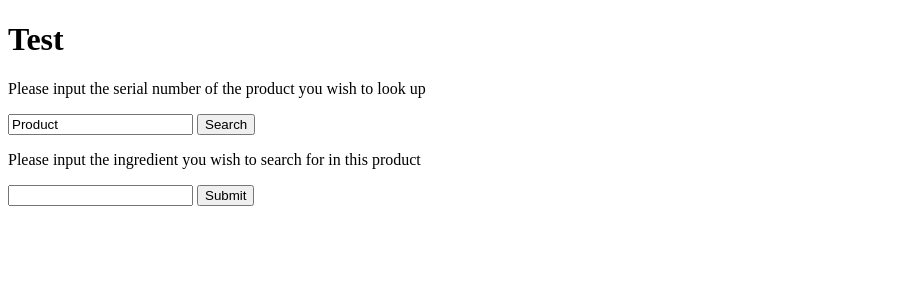
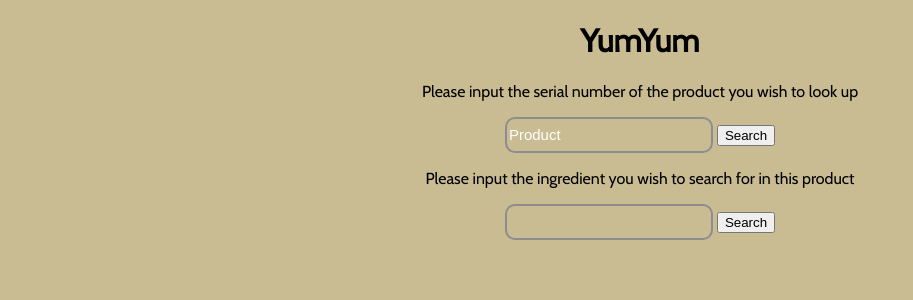
Before and after one commit to jluna2000/Hackathon-Project-2022, a Flask app: page / in a window 1280 px wide. Shown: the top 300 px of the page, without its empty margins (0-913 px from the left). Run offline with Flask 2, Linux system fonts and the light colour scheme.

Commit message:
gvytfgyt

```diff
--- a/static/styling.css
+++ b/static/styling.css
@@ -0,0 +1,41 @@
+h1{
+    font-family: 'Cabin', sans-serif;
+}
+
+p{
+    font-family: 'Cabin', sans-serif;
+}
+
+body{
+    background-color: #c9bb92;
+}
+#block1{
+    text-align: center;
+}
+#srnum{
+    height: 30px;
+    width: 200px;
+
+    color:rgb(255, 255, 255);
+    font-size: 15px;
+
+    border-radius: 10px;
+    border: 2px solid #8e8c91;
+    background-color: rgba(255, 255, 255, 0);
+}
+
+#ingr{
+    height: 30px;
+
+    border: 2px solid #8e8c91;
+    background-color: rgba(255, 255, 255, 0);
+
+
+
+    width: 200px;
+    border-radius: 10px;
+
+
+    color:rgb(255, 255, 255);
+    font-size: 15px;
+}
--- a/templates/index.html
+++ b/templates/index.html
@@ -5,13 +5,19 @@
     <meta http-equiv="X-UA-Compatible" content="IE=edge">
     <meta name="viewport" content="width=device-width, initial-scale=1.0">
     <script src="/static/scripting.js"></script>
+
+    <link rel="preconnect" href="https://fonts.googleapis.com">
+    <link rel="preconnect" href="https://fonts.gstatic.com" crossorigin>
+    <link href="https://fonts.googleapis.com/css2?family=Cabin&display=swap" rel="stylesheet">
+
     <link rel="stylesheet" href="/static/styling.css">
     <title>YumYum</title>
 </head>
 <body>
+
     <div id = "block1">
         <h1>
-            Test
+            YumYum
         </h1>
         <p>
             Please input the serial number of the product you wish to look up
@@ -28,7 +34,7 @@
                 </p>
                 <input type = "text" id = "ingr" name = "Ingredient">
                 <input type = "hidden" id = "demo" name = "AllIngredients">
-                <input type = "submit" value = "Submit">
+                <input type = "submit" value = "Search">
             </form>
             <p>
                 {{ confirmation }}
```
